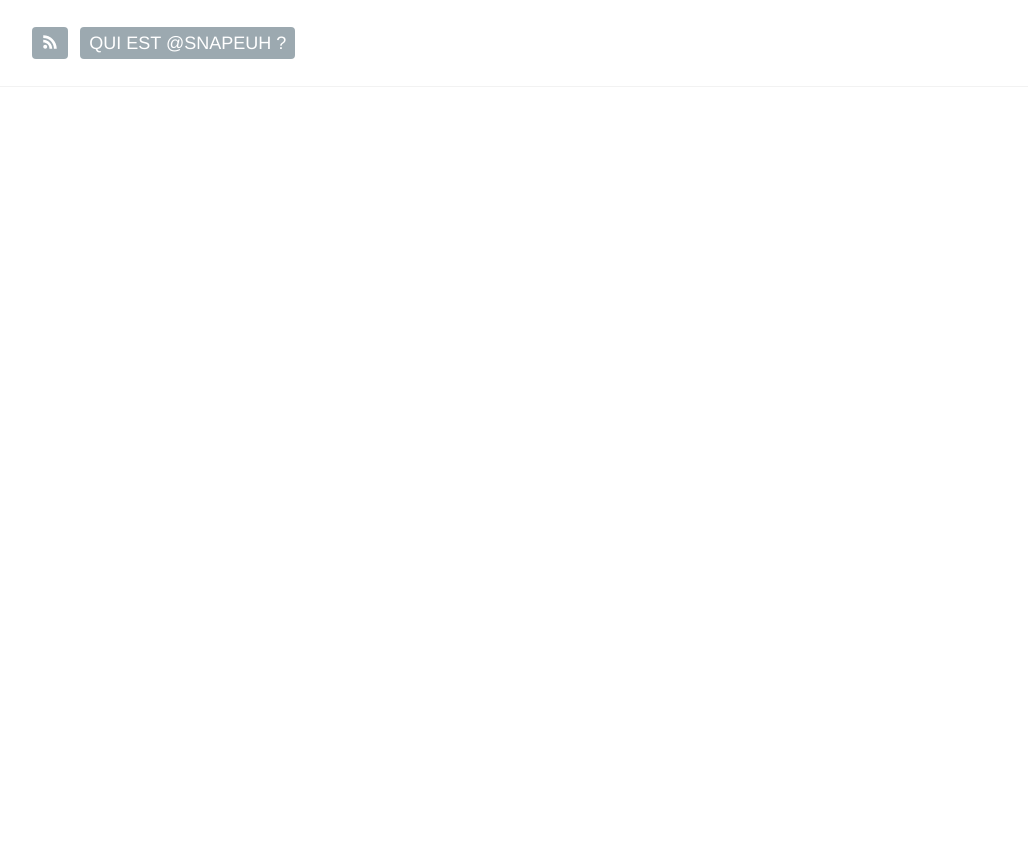
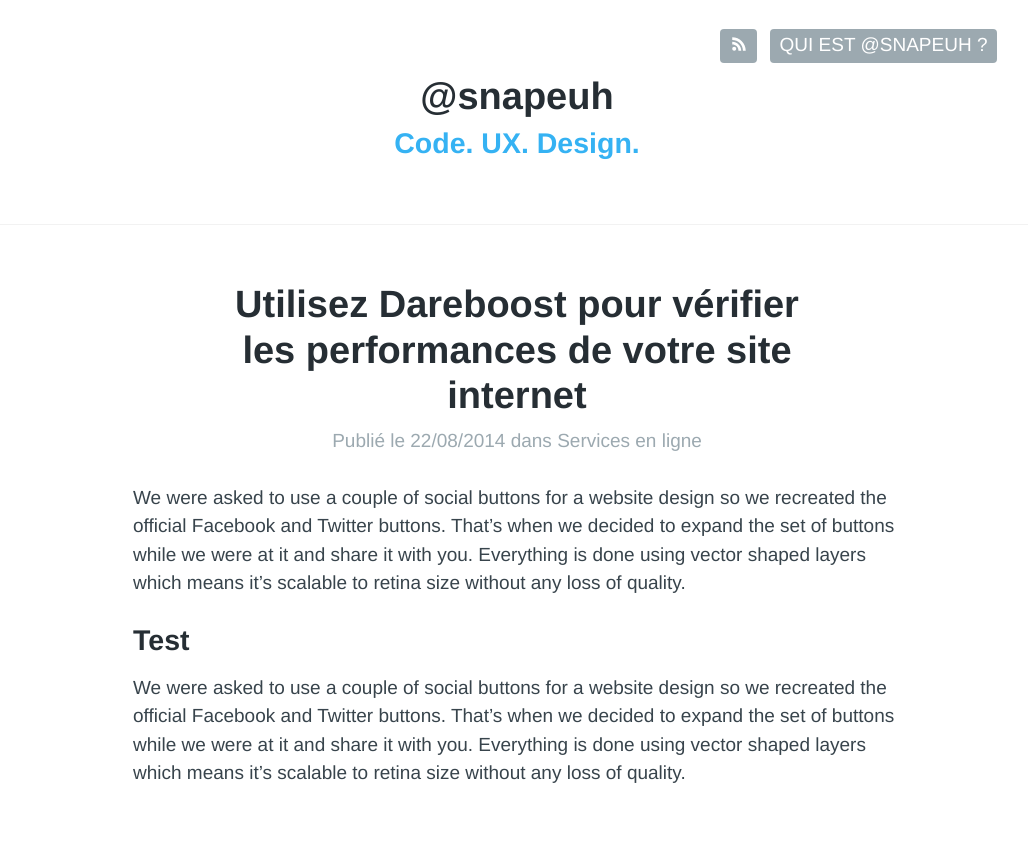
Before and after one commit to snapeuh/blog, a PHP site: page / in a window 1280 px wide. Shown: the whole page, without its empty margins (123-1151 px from the left). Before the commit the page ends 87 px from the top, so only its background shows below. Run offline with PHP 8.4, Linux system fonts and the light colour scheme; some libraries are stand-ins or nearby versions.

Commit message:
Template integration

```diff
--- a/css/style.css
+++ b/css/style.css
@@ -1,19 +1,12 @@
-* {
-  -webkit-box-sizing: border-box;
-  -moz-box-sizing: border-box;
-  box-sizing: border-box; }
-
+*,
 *:before,
 *:after {
   -webkit-box-sizing: border-box;
   -moz-box-sizing: border-box;
   box-sizing: border-box; }
 
-p {
-  margin: 0 0 10px; }
-
 html {
-  font-size: 18px;
+  font-size: 19px;
   -webkit-tap-highlight-color: transparent; }
 
 body {
@@ -25,34 +18,9 @@ body {
   -webkit-font-smoothing: antialiased;
   -moz-osx-font-smoothing: grayscale; }
 
-.container {
-  width: 970px;
-  padding-right: 15px;
-  padding-left: 15px;
-  margin-right: auto;
-  margin-left: auto; }
-  .container .row {
-    margin-right: -15px;
-    margin-left: -15px; }
-    .container .row .col-12 {
-      width: 100%; }
-
-.button {
-  background: #9ca9b0;
-  display: inline-block;
-  border-radius: 4px;
-  color: white;
-  text-transform: uppercase;
-  text-decoration: none; }
-  .button.small {
-    padding: .15rem .5rem; }
-
-.button-group .button {
-  margin: 0 .2rem; }
-  .button-group .button:first-child {
-    margin-left: 0; }
-  .button-group .button:last-child {
-    margin-right: 0; }
+a {
+  color: inherit;
+  text-decoration: inherit; }
 
 svg {
   display: inline-block;
@@ -60,6 +28,76 @@ svg {
   svg path {
     fill: #fff; }
 
-header {
+h1, h2, h3 {
+  margin-top: 0;
+  color: #262e34; }
+
+.clearfix:before,
+.clearfix:after,
+.container:before,
+.container:after {
+  display: table;
+  content: ''; }
+
+.clearfix:after,
+.container:after {
+  clear: both; }
+
+.button {
+  background: #9ca9b0;
+  display: inline-block;
+  color: white;
+  text-transform: uppercase;
+  text-decoration: none;
+  border-radius: 4px; }
+  .button.small {
+    padding: .15rem .5rem; }
+
+.container {
+  width: 960px;
+  margin: 0 auto; }
+
+.header {
   padding: 1.5rem 0;
   border-bottom: 1px solid rgba(0, 0, 0, 0.05); }
+  .header .topbar {
+    text-align: right; }
+    .header .topbar .button {
+      margin: 0 .2rem; }
+      .header .topbar .button:first-child {
+        margin-left: 0; }
+      .header .topbar .button:last-child {
+        margin-right: 0; }
+  .header .identity {
+    padding: 1rem 0 2rem;
+    text-align: center; }
+    .header .identity h1 {
+      font-size: 2rem;
+      margin-bottom: 1rem; }
+    .header .identity h2 {
+      color: #35b2f3;
+      font-size: 1.5rem;
+      margin-bottom: 0; }
+
+.articles {
+  padding: 3rem 0; }
+  .articles .article {
+    width: 80%;
+    margin: 0 auto; }
+    .articles .article h1 {
+      padding: 0 4rem;
+      font-size: 2rem;
+      line-height: 2.4rem;
+      text-align: center;
+      margin-bottom: 0.4rem; }
+    .articles .article .meta {
+      text-align: center;
+      color: #9ca9b0;
+      font-size: 1rem;
+      margin-bottom: 1.5rem; }
+    .articles .article h2 {
+      font-size: 1.5rem;
+      margin-bottom: 1rem;
+      margin-top: 1.5rem; }
+    .articles .article p {
+      margin: 0 0 1rem; }
--- a/css/style.scss
+++ b/css/style.scss
@@ -1,13 +1,11 @@
 $text-color: #38444c;
+$secondary-text-color: #9ca9b0;
+$heading-color: #262e34;
+$highlight-color: #35b2f3;
 $button-text-color: #fff;
 $button-bg-color: #9ca9b0;
 
-* {
-    -webkit-box-sizing: border-box;
-    -moz-box-sizing: border-box;
-    box-sizing: border-box;
-}
-
+*,
 *:before,
 *:after {
     -webkit-box-sizing: border-box;
@@ -15,12 +13,8 @@ $button-bg-color: #9ca9b0;
     box-sizing: border-box;
 }
 
-p {
-    margin: 0 0 10px;
-}
-
 html {
-    font-size: 18px;
+    font-size: 19px;
     -webkit-tap-highlight-color: rgba(0, 0, 0, 0);
 }
 
@@ -34,37 +28,63 @@ body {
     -moz-osx-font-smoothing: grayscale;
 }
 
-.container {
-    width: 970px;
-    padding-right: 15px;
-    padding-left: 15px;
-    margin-right: auto;
-    margin-left: auto;
+a {
+    color: inherit;
+    text-decoration: inherit;
+}
 
-    .row {
-        margin-right: -15px;
-        margin-left: -15px;
+svg {
+    display: inline-block;
+    vertical-align: -2px;
 
-        .col-12 {
-            width: 100%;
+    path {
+        fill: #fff;
     }
 }
+
+h1, h2, h3 {
+    margin-top: 0;
+    color: $heading-color;
+}
+
+.clearfix:before,
+.clearfix:after,
+.container:before,
+.container:after {
+    display: table;
+    content: '';
+}
+
+.clearfix:after,
+.container:after {
+    clear: both;
 }
 
 .button {
     background: $button-bg-color;
     display: inline-block;
-    border-radius: 4px;
     color: $button-text-color;
     text-transform: uppercase;
     text-decoration: none;
+    border-radius: 4px;
 
     &.small {
         padding: .15rem .5rem;
     }
 }
 
-.button-group {
+.container {
+    width: 960px;
+    margin: 0 auto;
+}
+
+.header {
+    padding: 1.5rem 0;
+    border-bottom: 1px solid rgba(0, 0, 0, .05);
+
+    .topbar {
+        text-align: right;
+
         .button {
             margin: 0 .2rem;
 
@@ -78,16 +98,53 @@ body {
         }
     }
 
-svg {
-    display: inline-block;
-    vertical-align: -2px;
+    .identity {
+        padding: 1rem 0 2rem;
+        text-align: center;
 
-    path {
-        fill: #fff;
+        h1 {
+            font-size: 2rem;
+            margin-bottom: 1rem;
+        }
+
+        h2 {
+            color: $highlight-color;
+            font-size: 1.5rem;
+            margin-bottom: 0;
+        }
     }
 }
 
-header {
-    padding: 1.5rem 0;
-    border-bottom: 1px solid rgba(0, 0, 0, .05);
+.articles {
+    padding: 3rem 0;
+
+    .article {
+        width: 80%;
+        margin: 0 auto;
+
+        h1 {
+            padding: 0 4rem;
+            font-size: 2rem;
+            line-height: 2.4rem;
+            text-align: center;
+            margin-bottom: 0.4rem;
         }
+
+        .meta {
+            text-align: center;
+            color: $secondary-text-color;
+            font-size: 1rem;
+            margin-bottom: 1.5rem;
+        }
+
+        h2 {
+            font-size: 1.5rem;
+            margin-bottom: 1rem;
+            margin-top: 1.5rem;
+        }
+
+        p {
+            margin: 0 0 1rem;
+        }
+    }
+}
--- a/index.html
+++ b/index.html
@@ -5,25 +5,39 @@
         <meta name="viewport" content="width=device-width, initial-scale=1, shrink-to-fit=no">
         <meta http-equiv="x-ua-compatible" content="ie=edge">
 
-        <title>@snapeuh – Design, UX &amp; Code</title>
+        <title>@snapeuh – Code, UX &amp; Design</title>
 
-        <!-- Bootstrap CSS -->
         <link rel="stylesheet" href="/css/normalize.css">
         <link rel="stylesheet" href="/css/style.css">
     </head>
     <body>
-        <header>
+        <section class="header">
             <div class="container">
-                <div class="row">
-                    <div class="col-12">
-                        <div class="button-group">
-                            <a class="button small" href="/rss" target="_blank" rel="nofollow"><svg version="1.1" id="Layer_1" xmlns="http://www.w3.org/2000/svg" xmlns:xlink="http://www.w3.org/1999/xlink" x="0px" y="0px" width="18px" height="18px" viewBox="0 0 512 512" xml:space="preserve"><g><path d="M119.9,336.1c-30.8,0-55.9,25.1-55.9,55.8c0,30.8,25.1,55.6,55.9,55.6c30.9,0,55.9-24.9,55.9-55.6C175.8,361.2,150.8,336.1,119.9,336.1z"/><path d="M64,192v79.9c48,0,94.1,14.2,128,48.1c33.9,33.9,48,79.9,48,128h80C320,308.1,204,192,64,192z"/><path d="M64,64v79.9c171,0,303.9,133,303.9,304.1H448C448,236.3,276,64,64,64z"/></g></svg></a>
-                            <a class="button small" href="/about">Qui est @snapeuh ?</a>
-                        </div>
-                    </div>
+                <div class="topbar">
+                    <a class="button small" href="/rss" target="_blank" rel="nofollow"><svg version="1.1" id="Layer_1" xmlns="http://www.w3.org/2000/svg" xmlns:xlink="http://www.w3.org/1999/xlink" x="0px" y="0px" width="18px" height="18px" viewBox="0 0 512 512" xml:space="preserve"><g><path d="M119.9,336.1c-30.8,0-55.9,25.1-55.9,55.8c0,30.8,25.1,55.6,55.9,55.6c30.9,0,55.9-24.9,55.9-55.6C175.8,361.2,150.8,336.1,119.9,336.1z"/><path d="M64,192v79.9c48,0,94.1,14.2,128,48.1c33.9,33.9,48,79.9,48,128h80C320,308.1,204,192,64,192z"/><path d="M64,64v79.9c171,0,303.9,133,303.9,304.1H448C448,236.3,276,64,64,64z"/></g></svg></a>
+                    <a class="button small" href="/about">Qui est @snapeuh ?</a>
+                </div>
+                <div class="identity">
+                    <h1><a href="/">@snapeuh</a></h1>
+                    <h2>Code. UX. Design.</h2>
                 </div>
             </div>
-        </header>
+        </section>
+
+        <section class="articles">
+            <div class="container">
+                <div class="article">
+                    <h1><a href="#">Utilisez Dareboost pour vérifier les performances de votre site internet</a></h1>
+                    <div class="meta">Publié le 22/08/2014 dans Services en ligne</div>
+                    <p>We were asked to use a couple of social buttons for a website design so we recreated the official Facebook and Twitter buttons. That’s when we decided to expand the set of buttons while we were at it and share it with you. Everything is done using vector shaped layers which means it’s scalable to retina size without any loss of quality.</p>
+                    <h2>Test</h2>
+                    <p>We were asked to use a couple of social buttons for a website design so we recreated the official Facebook and Twitter buttons. That’s when we decided to expand the set of buttons while we were at it and share it with you. Everything is done using vector shaped layers which means it’s scalable to retina size without any loss of quality.</p>
+                </div>
+            </div>
+        </section>
+
+        <section class="footer">
+        </section>
 
         <script type="text/javascript">
             WebFontConfig = {
```
Lines whose indentation alone changed are shown as unchanged.
